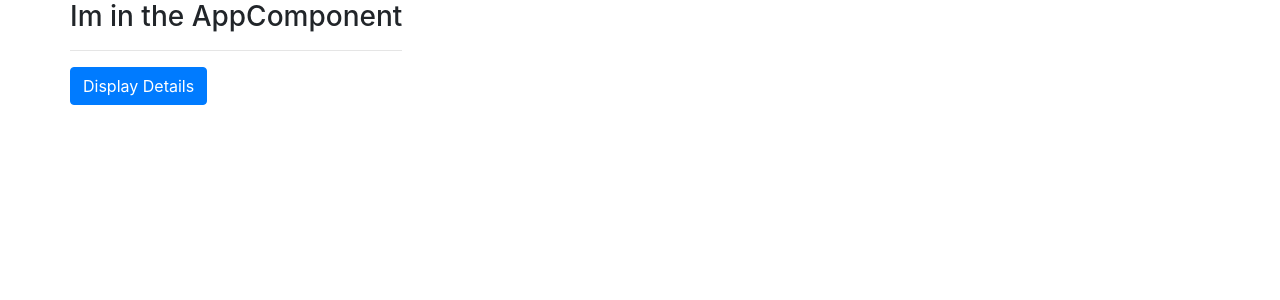
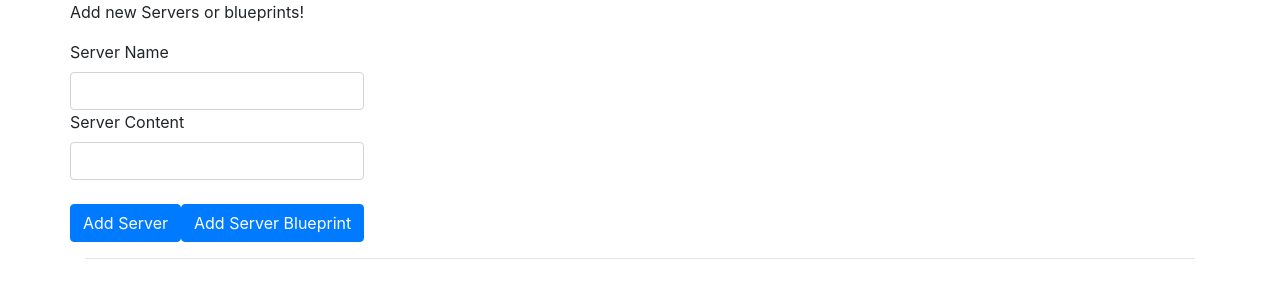
Before and after one commit to franciscovaz/course-project-angular, an Angular app: page / in a window 1280 px wide. Shown: the top 300 px of the page. Built offline with nearby package versions, Linux system fonts and the light colour scheme.

Commit message:
starting with example

```diff
--- a/src/app/app.component.html
+++ b/src/app/app.component.html
@@ -1,13 +1,28 @@
 <div class="container">
   <div class="row">
     <div class="col-xs-12">
-      <h3>Im in the AppComponent</h3>
-      <hr>
-      <!-- <app-server></app-server> -->
-      <!-- <div app-server></div> -->
-      <!-- <div class="app-server"></div> -->
-      <app-teste></app-teste>
-
+      <p>Add new Servers or blueprints!</p>
+      <label>Server Name</label>
+      <input type="text" class="form-control" [(ngModel)]="newServerName">
+      <label>Server Content</label>
+      <input type="text" class="form-control" [(ngModel)]="newServerContent">
+      <br>
+      <button class="btn btn-primary" (click)="onAddServer()">Add Server</button>
+      <button class="btn btn-primary" (click)="onAddBlueprint()">Add Server Blueprint</button>
+    </div>
+  </div>
+  <hr>
+  <div class="row">
+    <div class="col-xs-12">
+      <div class="panel panel-default" *ngFor="let element of serverElements">
+        <div class="panel-heading">{{ element.name }}</div>
+        <div class="panel-body">
+          <p>
+            <strong *ngIf="element.type === 'server'" style="color: red">{{ element.content }}</strong>
+            <em *ngIf="element.type === 'blueprint'">{{ element.content }}</em>
+          </p>
+        </div>
+      </div>
     </div>
   </div>
 </div>
--- a/src/app/app.component.ts
+++ b/src/app/app.component.ts
@@ -6,5 +6,23 @@
   styleUrls: ['./app.component.css']
 })
 export class AppComponent {
-  name = 'Francisco';
+  serverElements = [];
+  newServerName = '';
+  newServerContent = '';
+
+  onAddServer() {
+    this.serverElements.push({
+      type: 'server',
+      name: this.newServerName,
+      content: this.newServerContent
+    });
+  }
+
+  onAddBlueprint() {
+    this.serverElements.push({
+      type: 'blueprint',
+      name: this.newServerName,
+      content: this.newServerContent
+    });
+  }
 }
```
